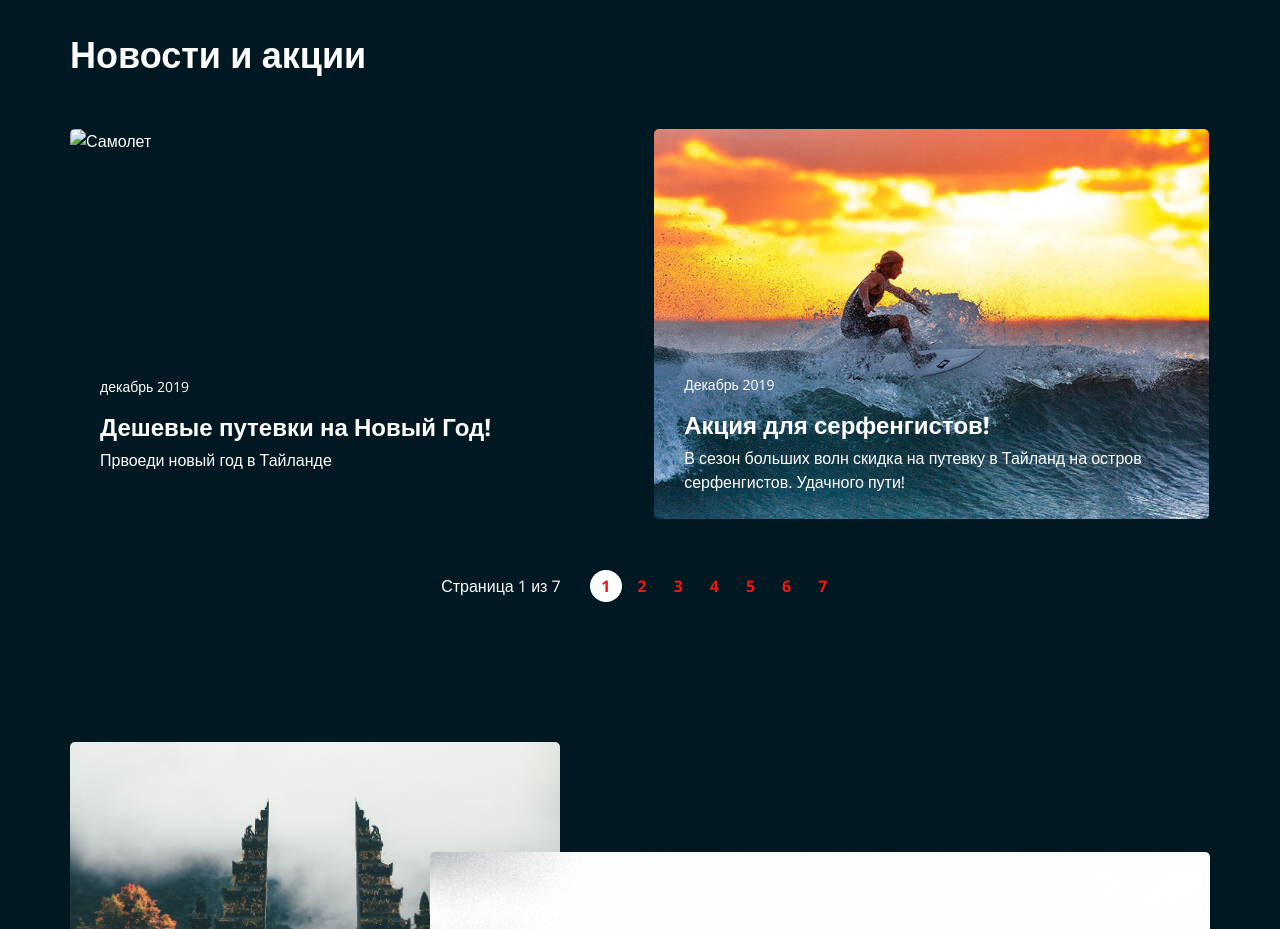
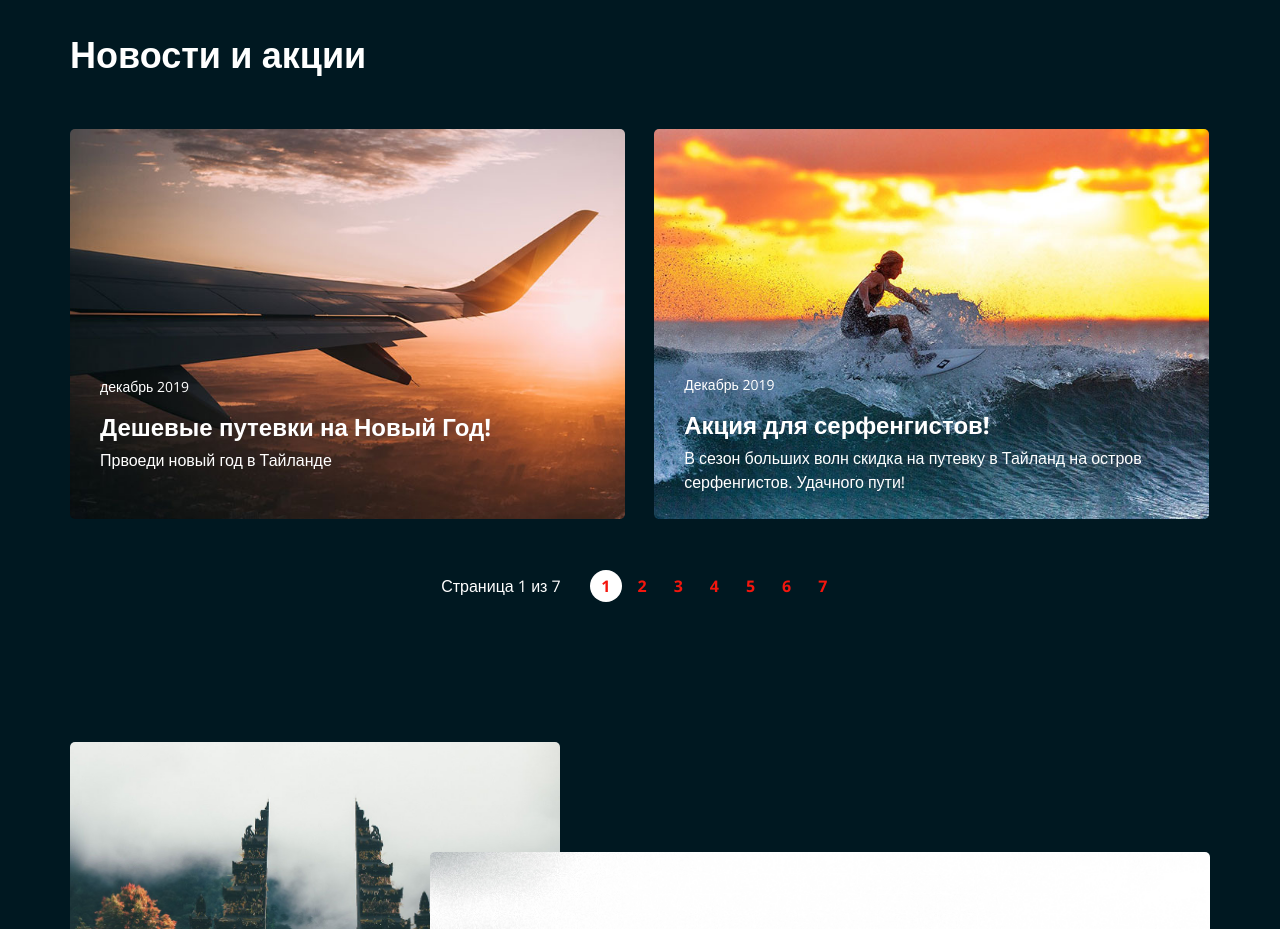
Before and after one commit to RKeyProg/Asia, a plain HTML site: page index.html in a window 1280 px wide. Shown: the part 1420-2349 px from the top of the page. Drawn offline with nearby package versions, Linux system fonts and the light colour scheme; the site is published under a folder, as on GitHub Pages, so addresses that start at the root find nothing.

Commit message:
Change way to img

```diff
--- a/index.html
+++ b/index.html
@@ -131,7 +131,7 @@
             <div class="news">
                 <ul class="news__list">
                     <li class="news__item">
-                        <img src="/img/content/news/plain.jpg" alt="Самолет" class="news__bg">
+                        <img src="img/content/news/plain.jpg" alt="Самолет" class="news__bg">
                         <div class="news__descript">
                             <div class="news__date">декабрь 2019</div>
                             <h3 class="h3 news__title">Дешевые путевки на Новый Год!</h3>
```
